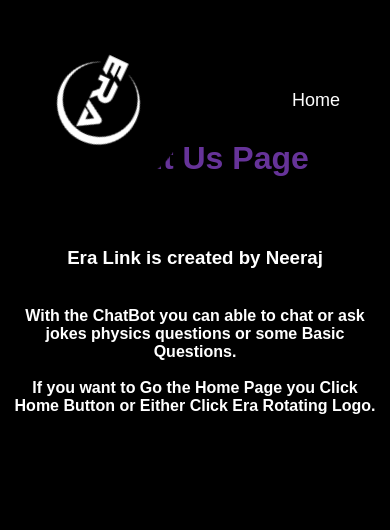
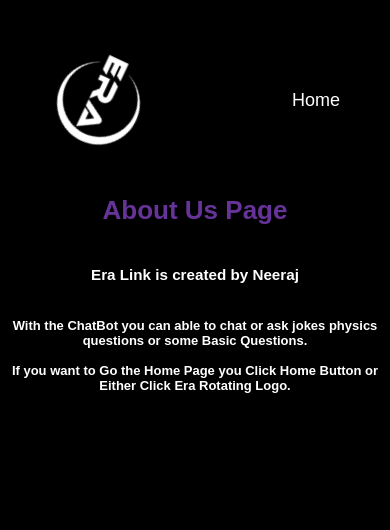
Before and after one commit to neerajsolanki01/EraLink, a Django app: page /about/ in a window 390 px wide. Shown: the top 530 px of the page. Run offline with Django 5.2, Linux system fonts and the light colour scheme.

Commit message:
Responsive About

```diff
--- a/eralink/static/css/abou.css
+++ b/eralink/static/css/abou.css
@@ -82,7 +82,21 @@ body {
     color: white;
     margin: 10px;
   }
-
+  @media screen and (max-width : 768px) {
+    .about-section {
+      font-size: small;
+      text-align: center;
+      background-color: black;
+      margin-top: -5px;
+    }
+    .about-section h1{
+      color: rebeccapurple;
+      margin-bottom: 40px;
+    }
+    .about-section h3, h4{
+      color: white;
+      margin: 10px;
+  }}
   @import url("https://fonts.googleapis.com/css2?family=Poppins:wght@200;300;400;500;600;700;800;900&display=swap");
 
   * {
```
